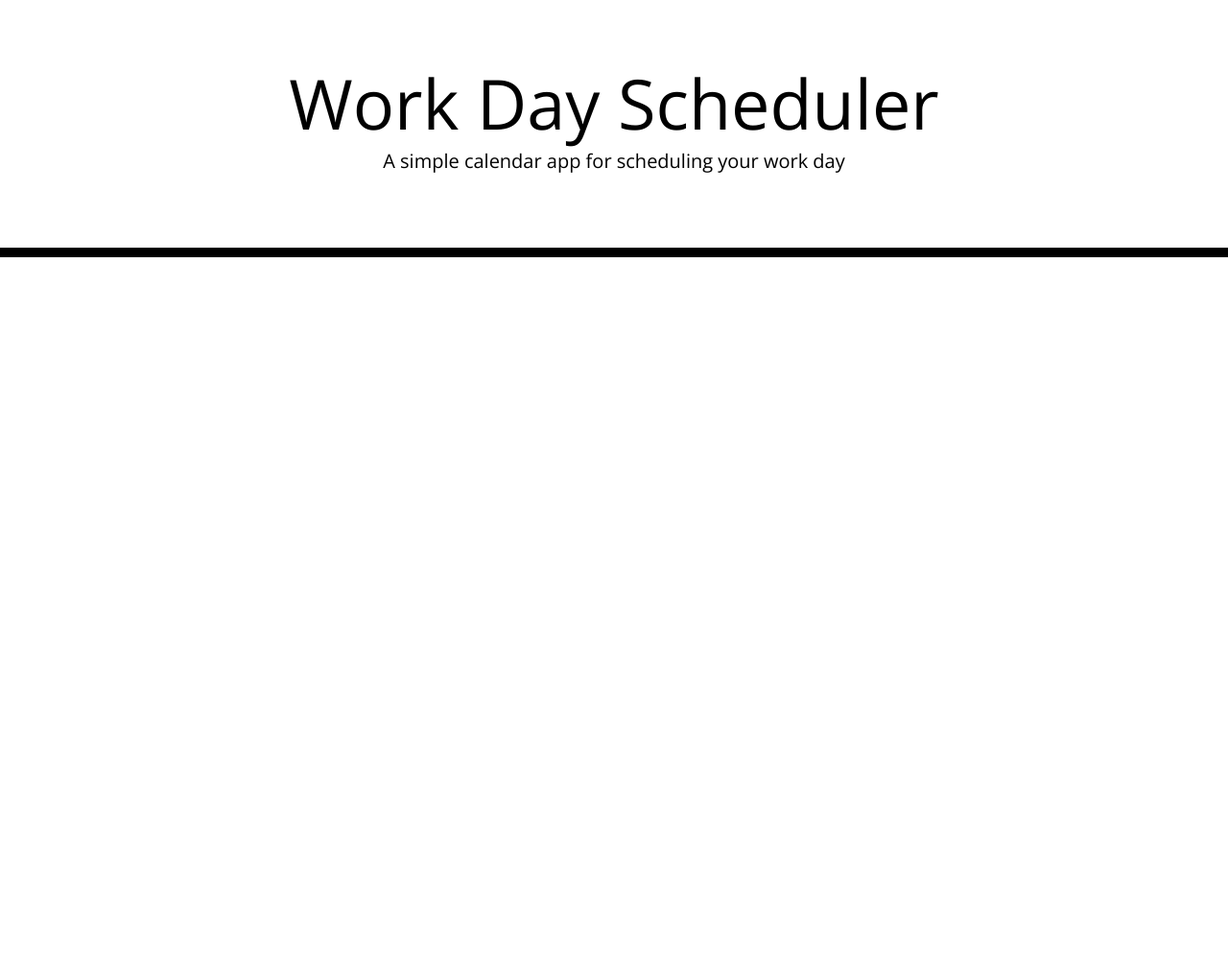
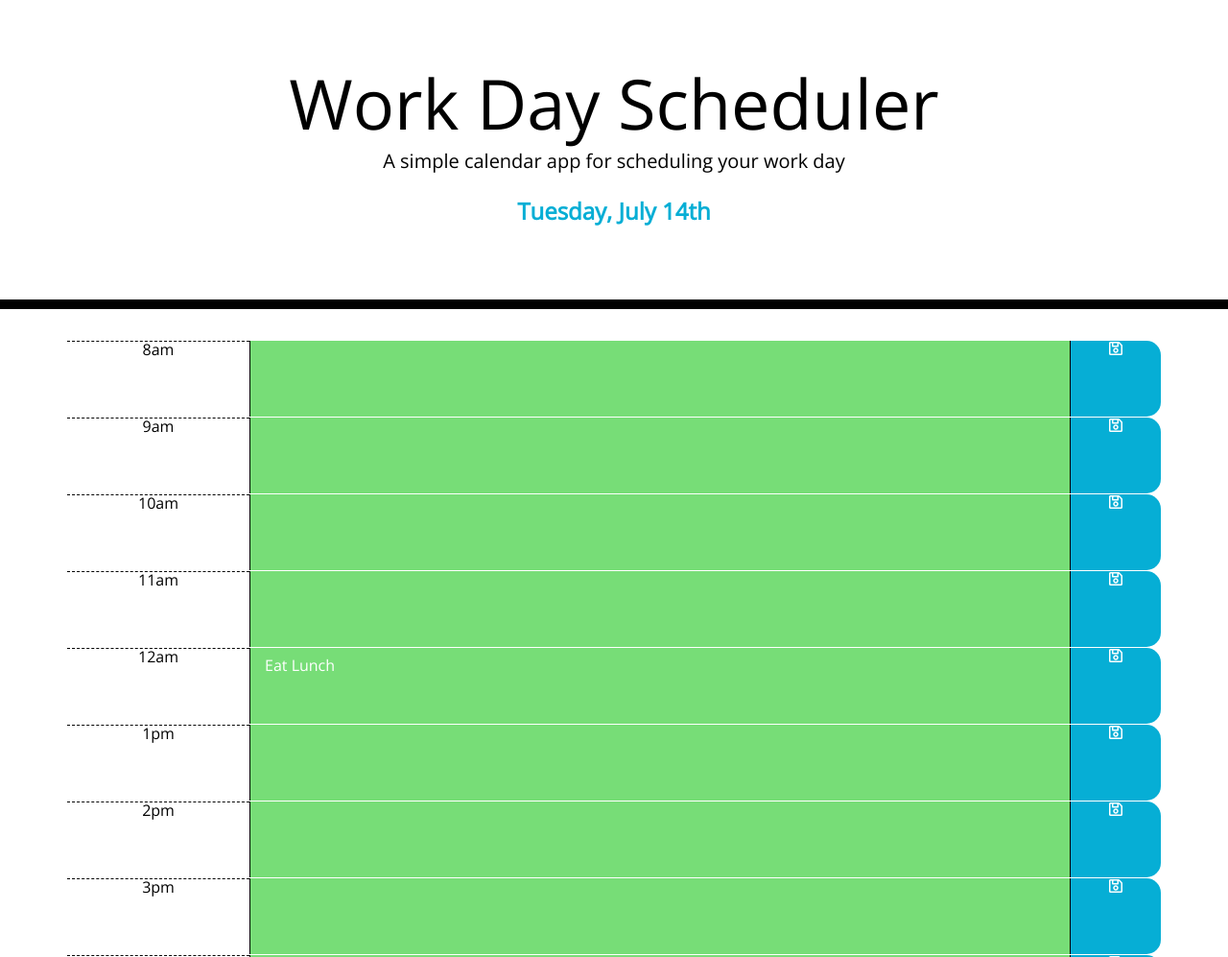
Before and after one commit to jeashwor/Work_Day_Scheduler, a plain HTML site: page index.html in a window 1280 px wide. Shown: the top 997 px of the page at 96% size. Before the commit the page ends 800 px from the top, so only its background shows below. Drawn offline with nearby package versions, Linux system fonts and the light colour scheme.

Commit message:
added functionality to produce date rows with local storage data and add to html

```diff
--- a/index.html
+++ b/index.html
@@ -25,7 +25,7 @@
 
   <script src="https://code.jquery.com/jquery-3.4.1.min.js"></script>
   <script src="https://cdnjs.cloudflare.com/ajax/libs/moment.js/2.24.0/moment.min.js"></script>
-  <script src="./scheduler.js" type="text/javascript"></script>
+  <script src="./scheduler.js" type="text/javascript" defer></script>
 </body>
 
 </html>
--- a/scheduler.js
+++ b/scheduler.js
@@ -0,0 +1,83 @@
+// Add Document.ready function to make sure all scripts and page have loaded prior to running this file.
+// Create Global Variables for access to HTML file.
+var currentDayEl = $("#currentDay");
+var containerEl = $(".container");
+
+// Create Global Variables for function reference
+var toDoItems = [];
+var toDoHour = "";
+
+// Creates variables using moment().
+var today = moment().format("dddd, MMMM Do");
+var hours24 = moment().format("H");
+
+// Get stored ToDoItems if they exist in local storage
+var storedToDoItems = JSON.parse(localStorage.getItem("ToDoItems"));
+
+// Check Storage and re-write current toDoItems list if present.
+if (storedToDoItems !== null) {
+    toDoItems = storedToDoItems;
+} else {
+    toDoItems = ["", "", "", "", "Eat Lunch", "", "", "", "", ""];
+};
+
+// Begin Creating rows with times by hour , form field, and save button.
+for (var time = 8; time < 18; time++) {
+    var i = time - 8;
+    var timeSlot = $("<div>");
+    timeSlot.addClass("row time-block");
+    timeSlot.attr("time-slot", (time - 8));
+    var timeBlock = $("<div>");
+    timeBlock.addClass("col-md-2 hour");
+    setTimeDisplay(time);
+    timeBlock.text(toDoHour);
+    var description = $("<textarea>");
+    description.addClass("col-md-9 description")
+    description.attr("id", i);
+    description.attr("type", "text");
+    description.text(toDoItems[i]);
+    var saveBlock = $("<div>");
+    saveBlock.addClass("col-md-1 saveBtn far fa-save");
+    saveBlock.attr("id", i);
+
+    rowColor(time, hours24);
+
+    timeSlot.append(timeBlock);
+    timeSlot.append(description);
+    timeSlot.append(saveBlock);
+    containerEl.append(timeSlot);
+
+};
+
+
+
+
+
+
+
+
+// Function to set AM vs PM on calendar hour.
+function setTimeDisplay(time) {
+    if (time <= 12) {
+        toDoHour = time + "am";
+    } else {
+        toDoHour = (time - 12) + "pm";
+    }
+};
+
+// Function to set row color.
+function rowColor() {
+    if (time == hours24) {
+        description.addClass("present");
+    } else if (time < hours24) {
+        description.addClass("past");
+    } else {
+        description.addClass("future");
+    };
+};
+
+
+
+
+
+currentDayEl.text(today);
--- a/style.css
+++ b/style.css
@@ -4,7 +4,7 @@ body {
   line-height: 1;
 }
 
-textarea{
+textarea {
   background: transparent;
   border: none;
   resize: none;
@@ -19,6 +19,13 @@ textarea{
   color: black;
   border-radius: 0;
   border-bottom: 10px solid black;
+}
+
+#currentDay {
+font-size: x-large !important;
+font-weight: bold;
+color: #06AED5;
+margin-top: 30px;
 }
 
 .description{
```
